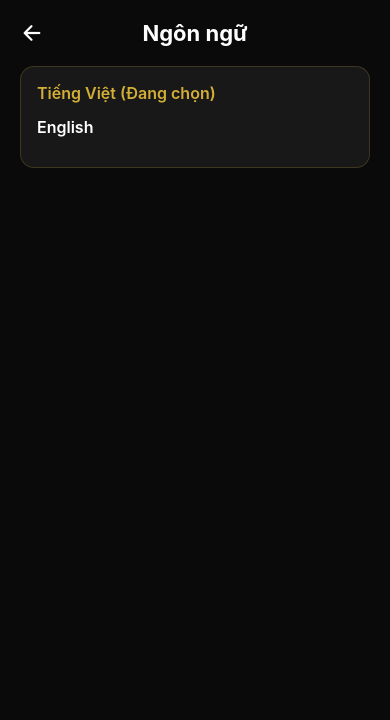
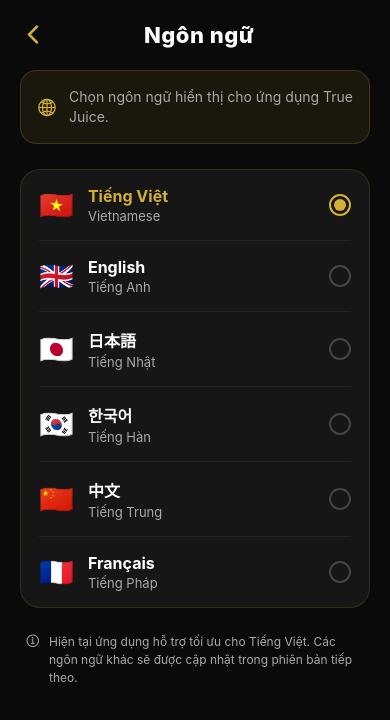
Before and after one commit to Nhantoetsocute/QLDU, a React Native app: screen /Language in a window 390 px wide. Shown: the top 720 px of the page. Built offline with nearby package versions, Linux system fonts and the light colour scheme.

Commit message:
feat: language, thêm 6 ngôn ngữ với radio button và flag emoji

```diff
--- a/src/screens/LanguageScreen.js
+++ b/src/screens/LanguageScreen.js
@@ -1,37 +1,201 @@
-import React from 'react';
-import { View, Text, StyleSheet, TouchableOpacity, StatusBar } from 'react-native';
+import React, { useState, useEffect } from 'react';
+import {
+  View,
+  Text,
+  StyleSheet,
+  TouchableOpacity,
+  StatusBar,
+  ScrollView,
+  Animated,
+} from 'react-native';
 import { SafeAreaView } from 'react-native-safe-area-context';
 import { Ionicons } from '@expo/vector-icons';
+import AsyncStorage from '@react-native-async-storage/async-storage';
 import { useAppTheme } from '../theme/ThemeContext';
+
+const STORAGE_KEY = '@selected_language';
+
+const languages = [
+  { id: 'vi', name: 'Tiếng Việt', native: 'Vietnamese', flag: '🇻🇳' },
+  { id: 'en', name: 'English', native: 'Tiếng Anh', flag: '🇬🇧' },
+  { id: 'ja', name: '日本語', native: 'Tiếng Nhật', flag: '🇯🇵' },
+  { id: 'ko', name: '한국어', native: 'Tiếng Hàn', flag: '🇰🇷' },
+  { id: 'zh', name: '中文', native: 'Tiếng Trung', flag: '🇨🇳' },
+  { id: 'fr', name: 'Français', native: 'Tiếng Pháp', flag: '🇫🇷' },
+];
 
 const LanguageScreen = ({ navigation }) => {
   const { isDarkMode, colors } = useAppTheme();
+  const [selected, setSelected] = useState('vi');
+  const [fadeAnim] = useState(new Animated.Value(0));
+
+  const ui = {
+    bg: colors.background,
+    card: isDarkMode ? 'rgba(255,255,255,0.05)' : '#FFFFFF',
+    cardBorder: isDarkMode ? 'rgba(212,175,55,0.15)' : 'rgba(0,0,0,0.06)',
+    text: colors.text,
+    subText: colors.subText,
+    accent: colors.accent,
+    divider: isDarkMode ? 'rgba(255,255,255,0.06)' : 'rgba(0,0,0,0.04)',
+    radioOuter: isDarkMode ? 'rgba(255,255,255,0.2)' : 'rgba(0,0,0,0.15)',
+  };
+
+  useEffect(() => {
+    Animated.timing(fadeAnim, {
+      toValue: 1,
+      duration: 400,
+      useNativeDriver: true,
+    }).start();
+    loadLanguage();
+  }, []);
+
+  const loadLanguage = async () => {
+    try {
+      const stored = await AsyncStorage.getItem(STORAGE_KEY);
+      if (stored) setSelected(stored);
+    } catch (e) {}
+  };
+
+  const selectLanguage = async (id) => {
+    setSelected(id);
+    await AsyncStorage.setItem(STORAGE_KEY, id);
+  };
 
   return (
-    <SafeAreaView style={[styles.container, { backgroundColor: colors.background }]}>
+    <SafeAreaView style={[styles.container, { backgroundColor: ui.bg }]}>
       <StatusBar barStyle={isDarkMode ? 'light-content' : 'dark-content'} />
+
+      {/* HEADER */}
       <View style={styles.header}>
-        <TouchableOpacity onPress={() => navigation.goBack()}>
-          <Ionicons name="arrow-back" size={24} color={colors.text} />
+        <TouchableOpacity onPress={() => navigation.goBack()} style={styles.backBtn}>
+          <Ionicons name="chevron-back" size={28} color={ui.accent} />
         </TouchableOpacity>
-        <Text style={[styles.title, { color: colors.text }]}>Ngôn ngữ</Text>
-        <View style={{ width: 24 }} />
+        <Text style={[styles.headerTitle, { color: ui.text }]}>Ngôn ngữ</Text>
+        <View style={{ width: 28 }} />
       </View>
 
-      <View style={[styles.card, { backgroundColor: colors.card, borderColor: colors.border }]}>
-        <Text style={[styles.item, { color: colors.accent }]}>Tiếng Việt (Đang chọn)</Text>
-        <Text style={[styles.item, { color: colors.text }]}>English</Text>
-      </View>
+      <Animated.ScrollView
+        showsVerticalScrollIndicator={false}
+        contentContainerStyle={styles.scrollContent}
+        style={{ opacity: fadeAnim }}
+      >
+        {/* INFO */}
+        <View style={[styles.infoCard, { backgroundColor: 'rgba(212,175,55,0.08)', borderColor: 'rgba(212,175,55,0.2)' }]}>
+          <Ionicons name="globe-outline" size={20} color={ui.accent} />
+          <Text style={[styles.infoText, { color: ui.subText }]}>
+            Chọn ngôn ngữ hiển thị cho ứng dụng True Juice.
+          </Text>
+        </View>
+
+        {/* LANGUAGE LIST */}
+        <View style={[styles.langCard, { backgroundColor: ui.card, borderColor: ui.cardBorder }]}>
+          {languages.map((lang, index) => {
+            const isSelected = selected === lang.id;
+            return (
+              <View key={lang.id}>
+                <TouchableOpacity
+                  style={styles.langRow}
+                  onPress={() => selectLanguage(lang.id)}
+                  activeOpacity={0.7}
+                >
+                  <Text style={styles.flag}>{lang.flag}</Text>
+                  <View style={styles.langTextContainer}>
+                    <Text style={[styles.langName, { color: isSelected ? ui.accent : ui.text }]}>
+                      {lang.name}
+                    </Text>
+                    <Text style={[styles.langNative, { color: ui.subText }]}>{lang.native}</Text>
+                  </View>
+
+                  {/* Radio Button */}
+                  <View style={[styles.radioOuter, { borderColor: isSelected ? ui.accent : ui.radioOuter }]}>
+                    {isSelected && <View style={[styles.radioInner, { backgroundColor: ui.accent }]} />}
+                  </View>
+                </TouchableOpacity>
+                {index < languages.length - 1 && (
+                  <View style={[styles.divider, { backgroundColor: ui.divider }]} />
+                )}
+              </View>
+            );
+          })}
+        </View>
+
+        <View style={styles.noteContainer}>
+          <Ionicons name="information-circle-outline" size={16} color={ui.subText} />
+          <Text style={[styles.noteText, { color: ui.subText }]}>
+            Hiện tại ứng dụng hỗ trợ tối ưu cho Tiếng Việt. Các ngôn ngữ khác sẽ được cập nhật trong phiên bản tiếp theo.
+          </Text>
+        </View>
+      </Animated.ScrollView>
     </SafeAreaView>
   );
 };
 
 const styles = StyleSheet.create({
-  container: { flex: 1, padding: 20 },
-  header: { flexDirection: 'row', alignItems: 'center', justifyContent: 'space-between', marginBottom: 20 },
-  title: { fontSize: 22, fontWeight: '700' },
-  card: { borderWidth: 1, borderRadius: 14, padding: 16 },
-  item: { fontSize: 16, fontWeight: '600', marginBottom: 14 },
+  container: { flex: 1 },
+  header: {
+    flexDirection: 'row',
+    alignItems: 'center',
+    justifyContent: 'space-between',
+    paddingHorizontal: 15,
+    paddingVertical: 15,
+  },
+  backBtn: { padding: 4 },
+  headerTitle: { fontSize: 22, fontWeight: '800', letterSpacing: 0.5 },
+  scrollContent: { paddingHorizontal: 20, paddingBottom: 40 },
+
+  // Info card
+  infoCard: {
+    flexDirection: 'row',
+    alignItems: 'center',
+    padding: 16,
+    borderRadius: 16,
+    borderWidth: 1,
+    marginBottom: 25,
+  },
+  infoText: { fontSize: 14, marginLeft: 12, flex: 1, lineHeight: 20 },
+
+  // Language list
+  langCard: {
+    borderRadius: 20,
+    borderWidth: 1,
+    overflow: 'hidden',
+    marginBottom: 25,
+  },
+  langRow: {
+    flexDirection: 'row',
+    alignItems: 'center',
+    paddingVertical: 16,
+    paddingHorizontal: 18,
+  },
+  flag: { fontSize: 28, marginRight: 14 },
+  langTextContainer: { flex: 1 },
+  langName: { fontSize: 16, fontWeight: '700', marginBottom: 2 },
+  langNative: { fontSize: 13 },
+
+  // Radio
+  radioOuter: {
+    width: 22,
+    height: 22,
+    borderRadius: 11,
+    borderWidth: 2,
+    justifyContent: 'center',
+    alignItems: 'center',
+  },
+  radioInner: {
+    width: 12,
+    height: 12,
+    borderRadius: 6,
+  },
+
+  divider: { height: 1, marginHorizontal: 18 },
+
+  // Note
+  noteContainer: {
+    flexDirection: 'row',
+    alignItems: 'flex-start',
+    paddingHorizontal: 5,
+  },
+  noteText: { fontSize: 12, lineHeight: 18, marginLeft: 8, flex: 1 },
 });
 
 export default LanguageScreen;
```
